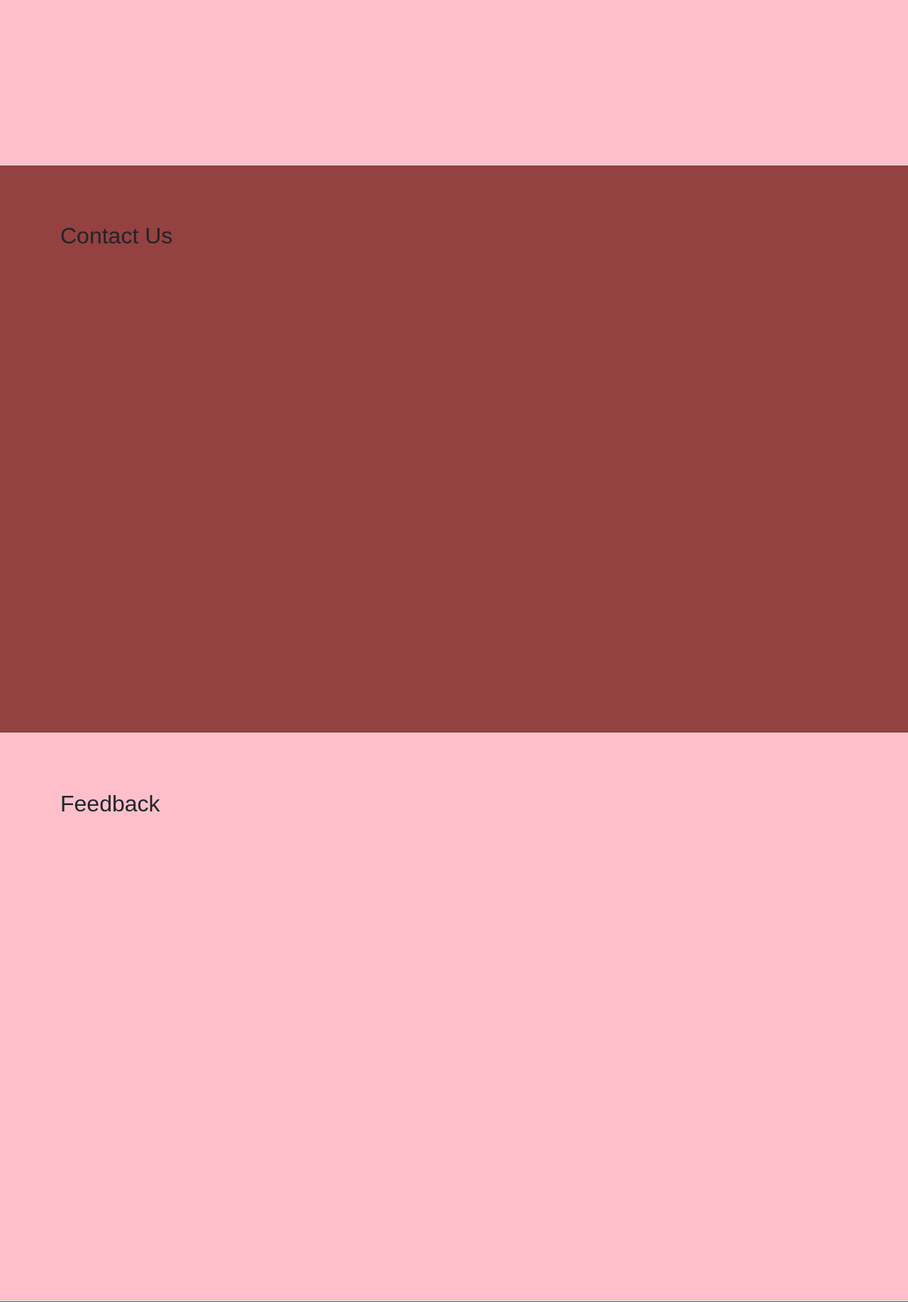
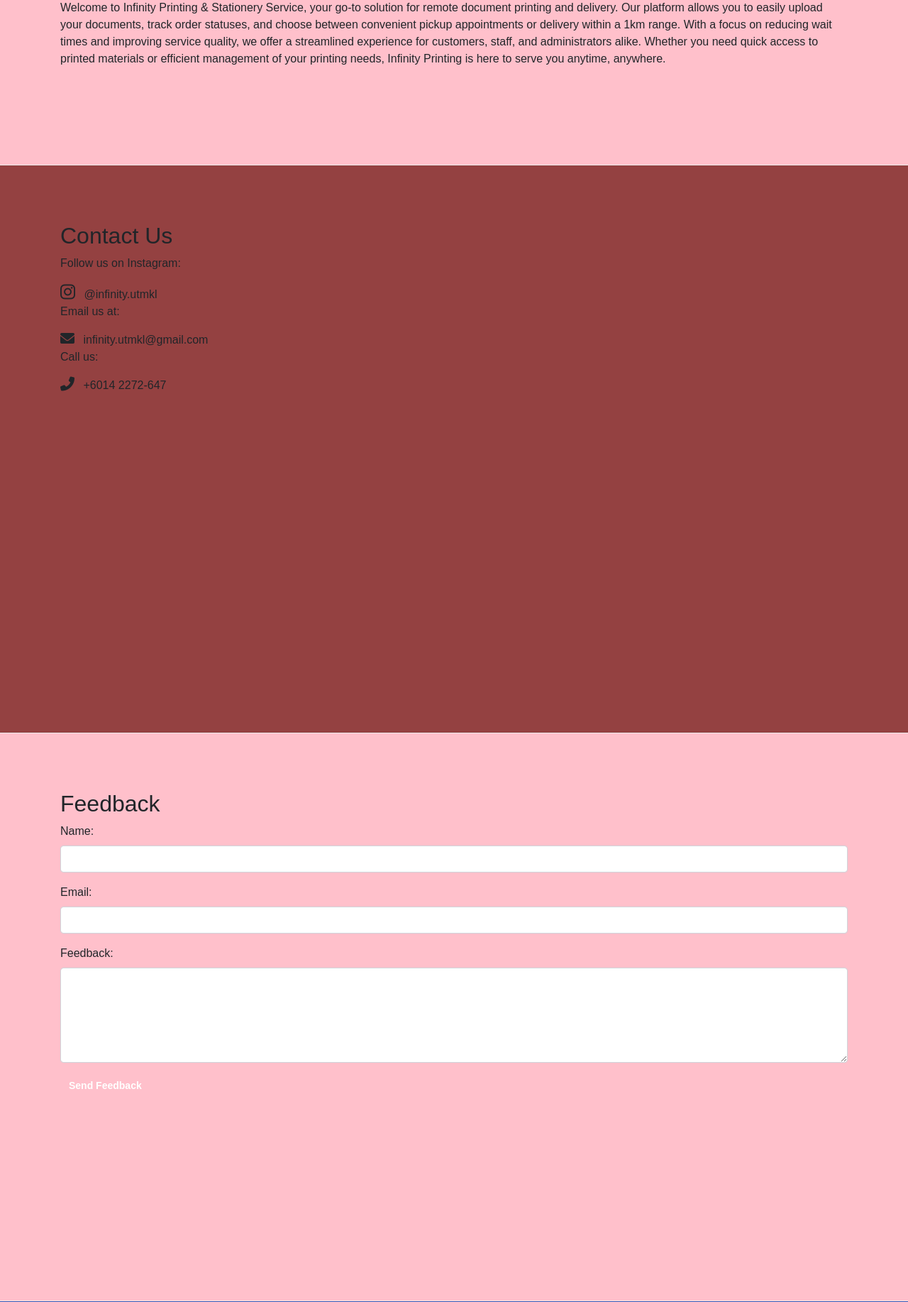
Before and after one commit to Intan-maisarah/SD_PROJECT, a PHP site: page /index.php in a window 1280 px wide. Shown: the part 2167-4001 px from the top of the page at 71% size. Run offline with PHP 8.4, Linux system fonts and the light colour scheme; a user stored in the database is signed in.

Commit message:
Update index.php

```diff
--- a/index.php
+++ b/index.php
@@ -7,6 +7,7 @@ session_start();
     <meta charset="UTF-8">
     <meta name="viewport" content="width=device-width, initial-scale=1.0">
     <title>Infinity Printing</title>
+    <link rel="stylesheet" href="https://cdnjs.cloudflare.com/ajax/libs/font-awesome/6.0.0-beta3/css/all.min.css">
     <link rel="stylesheet" href="https://maxcdn.bootstrapcdn.com/bootstrap/4.5.2/css/bootstrap.min.css">
     <link rel="stylesheet" href="assets/ipasss.css">
 </head>
@@ -66,8 +67,25 @@ session_start();
     <section id="about">
     <div class="container">
         <h2>About Us</h2>
-            <!-- About content here -->
+        <h6>Address: Gurney Mall, Lot 1-30, Jln Maktab, 54000 Kuala Lumpur</h6>
 
+        <!-- Google Maps Embed -->
+
+        <div class="map-container" style="width: 100%; height: 400px; margin-top: 20px;">
+            <iframe
+                src="https://www.google.com/maps/embed?pb=!1m18!1m12!1m3!1d434.727282914923!2d101.7217383527438!3d3.1720723536050173!2m3!1f0!2f0!3f0!3m2!1i1024!2i768!4f13.1!3m3!1m2!1s0x31cc37a3f442ec45%3A0xc85fb666f112d900!2sInfinity%20Printing%20and%20Stationery!5e0!3m2!1sen!2smy!4v1725715700058!5m2!1sen!2smy"
+                width="100%"
+                height="400"
+                style="border:0;"
+                allowfullscreen=""
+                loading="lazy"
+                referrerpolicy="no-referrer-when-downgrade">
+            </iframe>
+        </div>
+        <p>
+        Welcome to Infinity Printing & Stationery Service, your go-to solution for remote document printing and delivery.
+        Our platform allows you to easily upload your documents, track order statuses, and choose between convenient pickup appointments or delivery within a 1km range.
+        With a focus on reducing wait times and improving service quality, we offer a streamlined experience for customers, staff, and administrators alike. Whether you need quick access to printed materials or efficient management of your printing needs, Infinity Printing is here to serve you anytime, anywhere.</p>
     </div>
 </section>
 
@@ -75,13 +93,46 @@ session_start();
     <div class="container">
         <h2>Contact Us</h2>
         <!-- Contact content here -->
+
+        <!-- Instagram Account Link -->
+        <p>Follow us on Instagram:</p>
+        <a href="https://www.instagram.com/infinity.utmkl" target="_blank" style="text-decoration: none; color: inherit;">
+            <i class="fab fa-instagram" style="font-size: 24px; margin-right: 8px;"></i> @infinity.utmkl
+        </a>
+
+        <!-- Email Address -->
+        <p>Email us at:</p>
+        <a href="mailto:infinity.utmkl@gmail.com" style="text-decoration: none; color: inherit;">
+            <i class="fas fa-envelope" style="font-size: 20px; margin-right: 8px;"></i> infinity.utmkl@gmail.com
+        </a>
+
+        <!-- Phone Number -->
+        <p>Call us:</p>
+        <a href="tel:+60142272646" style="text-decoration: none; color: inherit;">
+            <i class="fas fa-phone-alt" style="font-size: 20px; margin-right: 8px;"></i> +6014 2272-647
+        </a>
     </div>
 </section>
 
 <section id="feedback">
     <div class="container">
         <h2>Feedback</h2>
-            <!-- Feedback content here -->
+        <!-- Feedback Form -->
+        <form action="send_feedback.php" method="post">
+            <div class="form-group">
+                <label for="name">Name:</label>
+                <input type="text" id="name" name="name" class="form-control" required>
+            </div>
+            <div class="form-group">
+                <label for="email">Email:</label>
+                <input type="email" id="email" name="email" class="form-control" required>
+            </div>
+            <div class="form-group">
+                <label for="message">Feedback:</label>
+                <textarea id="message" name="message" class="form-control" rows="5" required></textarea>
+            </div>
+            <button type="submit" class="btn btn-primary">Send Feedback</button>
+        </form>
     </div>
 </section>
 
```
Lines whose indentation alone changed are shown as unchanged.
